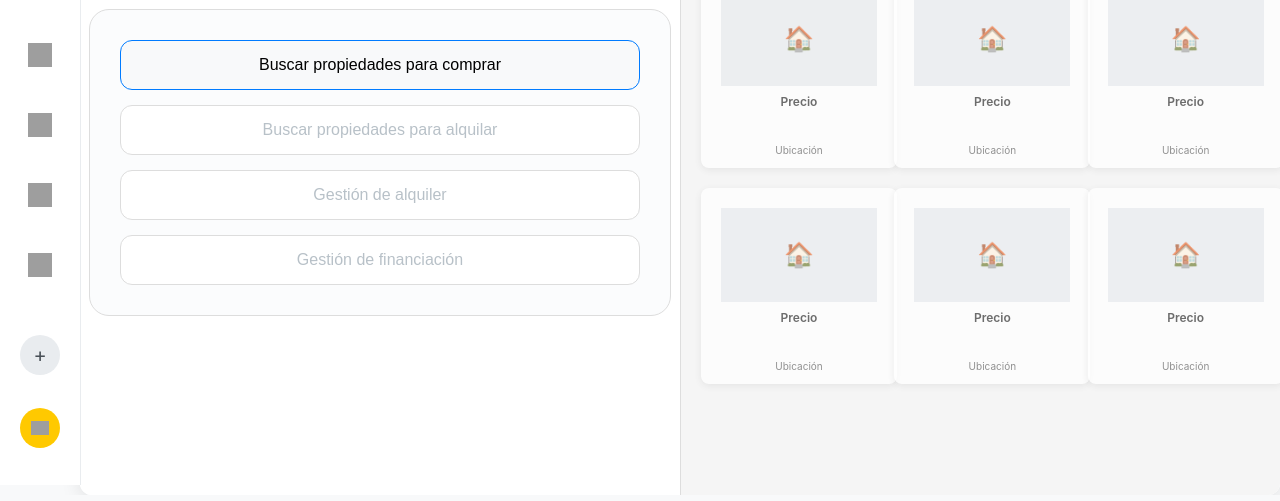
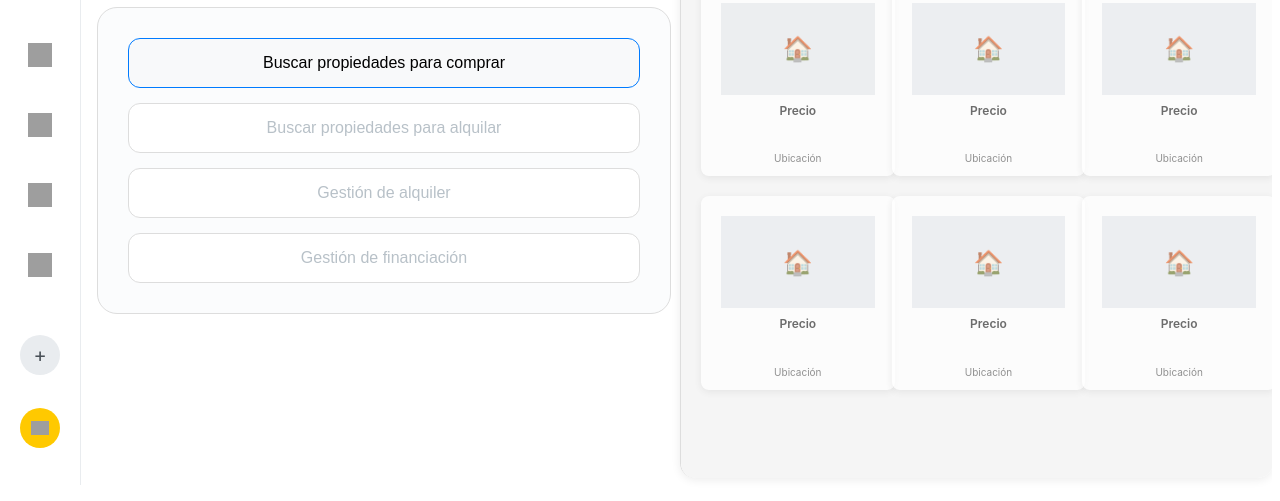
Before and after one commit to aura-casalink/luci-chatbot, a website: page index.html in a window 1280 px wide. Shown: the part 315-816 px from the top of the page. Drawn offline with nearby package versions, Linux system fonts and the light colour scheme; grey boxes are pictures that could not be loaded; a web font is replaced by a local one.

Commit message:
Update index.html

```diff
--- a/index.html
+++ b/index.html
@@ -16,18 +16,11 @@
             font-family: 'Graphik', -apple-system, BlinkMacSystemFont, 'Segoe UI', Roboto, sans-serif;
             height: 100vh;
             overflow: hidden;
-            background-color: #f8f9fa;
-            padding: 0;
-            margin: 0;
         }
 
         .container {
             display: flex;
             height: 100vh;
-            border-radius: 12px;
-            overflow: hidden;
-            margin: 10px;
-            box-shadow: 0 4px 20px rgba(0, 0, 0, 0.1);
         }
 
         /* =================== ÁREA PRINCIPAL =================== */
@@ -1595,10 +1588,13 @@
         }
 
         .properties-column {
-            flex: 0 0 50%; /* El mosaico ocupa el 25% */
+            flex: 0 0 50%; /* El mosaico ocupa el 50% */
             background-color: #f5f5f5;
             border-left: 1px solid #ddd;
+            border-radius: 15px;
+            margin: 15px 15px 15px 0;
             overflow-y: auto;
+            box-shadow: 0 2px 10px rgba(0, 0, 0, 0.08);
         }
 
         /* =================== MOSAICO DE PROPIEDADES =================== */
```
